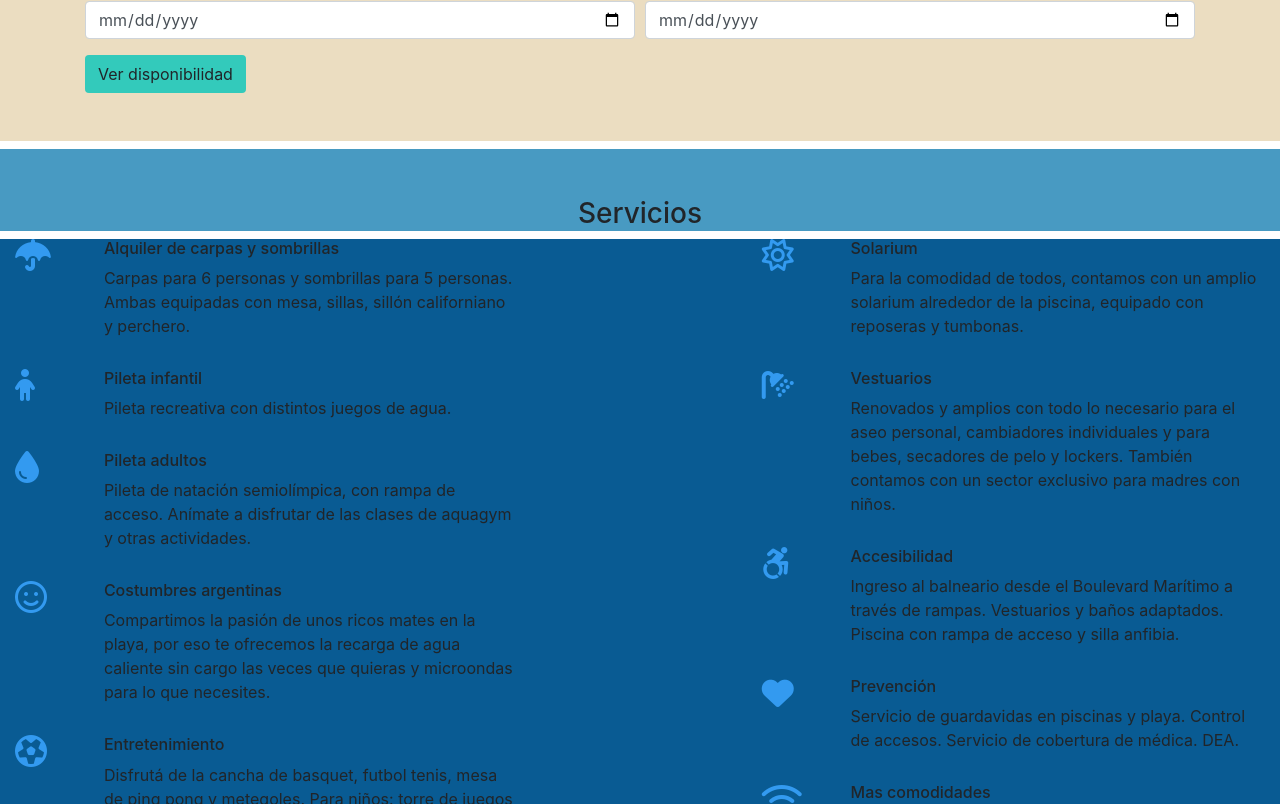
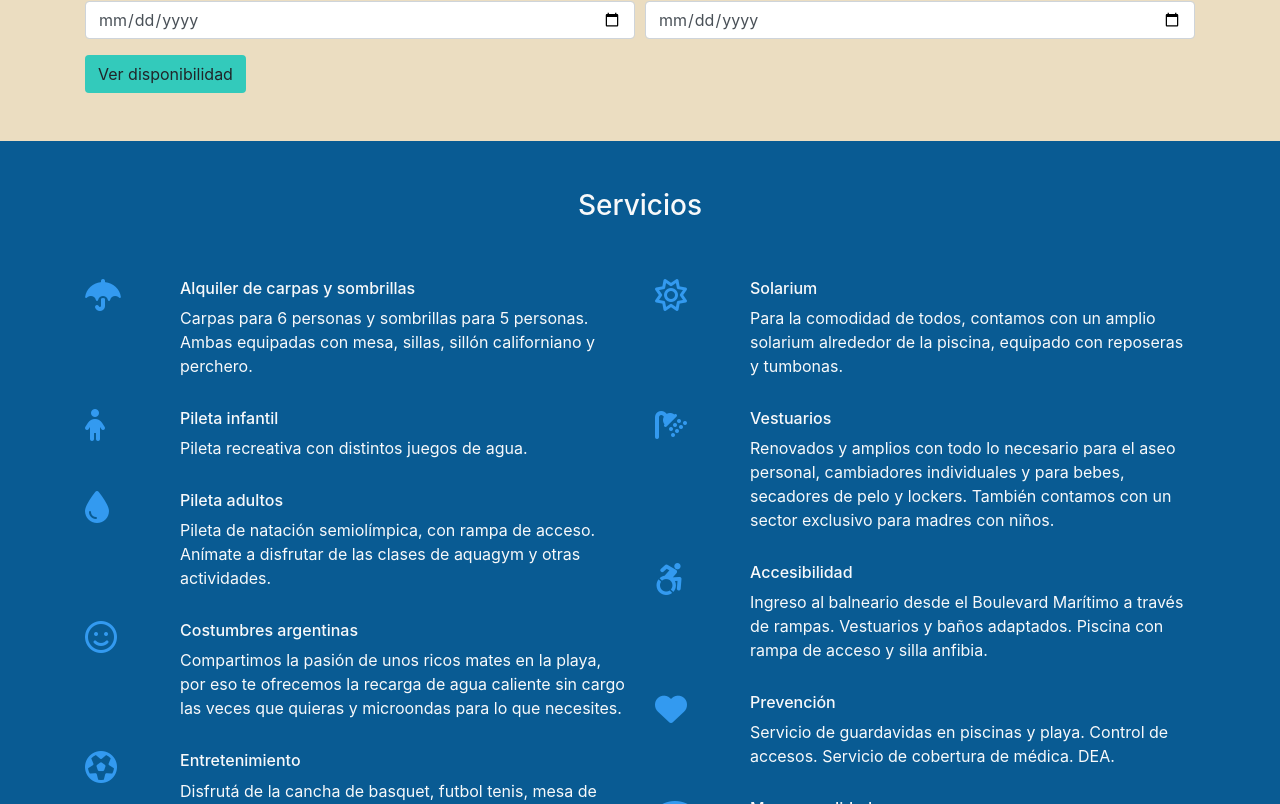
Before and after one commit to BealeStBluesBoy/balneario-frontend, an Angular app: page /home in a window 1280 px wide. Shown: the part 336-1140 px from the top of the page. Built offline with nearby package versions, Linux system fonts and the light colour scheme.

Commit message:
Arreglar colores y layout de la seccion Servicios

```diff
--- a/src/app/componenet/reserva/reserva.component.html
+++ b/src/app/componenet/reserva/reserva.component.html
@@ -39,18 +39,18 @@
   </div>
 </div>
 
-<div class="container-fluid bg-cel mt-2">
-
-  <h2 class="h3 text-center pt-5">Servicios</h2>
+<div class="container-fluid bg-azulclaro text-light">
+  <div class="container">
+    <h2 class="h3 text-center py-5">Servicios</h2>
   </div>
 
 
-<div class="container-fluid bg-azulclaro">
+  <div class="container pb-5">
     <!--First row-->
-  <div class="row features-small mt-6 wow fadeIn">
+    <div class="row features-small">
 
       <!--First column-->
-    <div class="col-md-5">
+      <div class="col-md-6">
         <!--First row-->
         <div class="row">
           <div class="col-2">
@@ -131,13 +131,8 @@
       </div>
       <!--/First column-->
 
-    <!--/Second column-->
-    <div class="col-md-2">
-    </div>
-    <!--/Second column-->
-
-    <!--Third column-->
-    <div class="col-md-5">
+      <!--Second column-->
+      <div class="col-md-6">
         <!--First row-->
         <div class="row">
           <div class="col-2">
@@ -215,3 +210,7 @@
             </div>
           </div>
           <!--/Sixth row-->
+      </div>
+    </div>
+  </div>
+</div>
```
Lines whose indentation alone changed are shown as unchanged.
